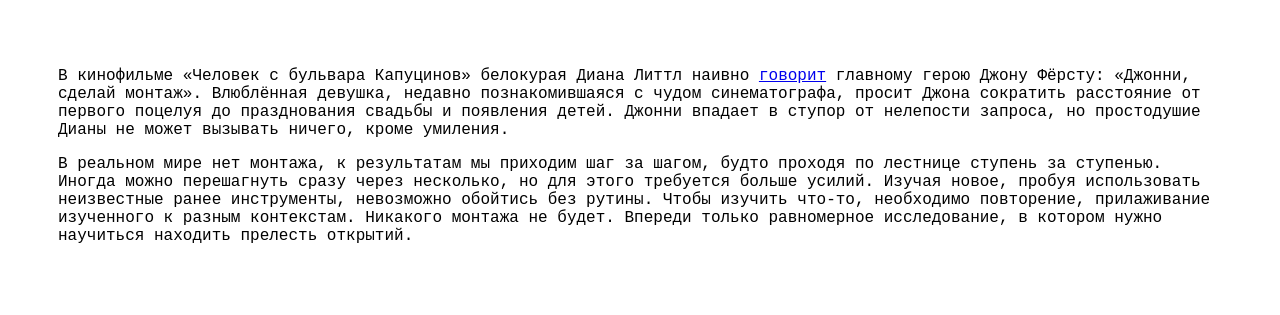
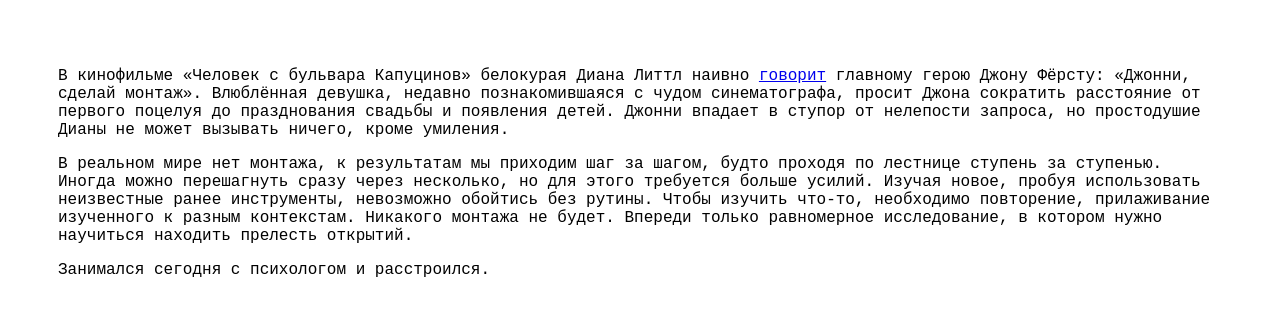
Before and after one commit to Petackus/first-project, a plain HTML site: page index.html in a window 1280 px wide. Shown: the part 79-394 px from the top of the page. Drawn offline with Linux system fonts and the light colour scheme.

Commit message:
Новая разметка

```diff
--- a/index.html
+++ b/index.html
@@ -29,6 +29,7 @@
         Впереди только равномерное исследование, в котором нужно научиться
         находить прелесть открытий.
       </p>
+      <p>Занимался сегодня с психологом и расстроился.</p>
     </div>
   </body>
 </html>
```
